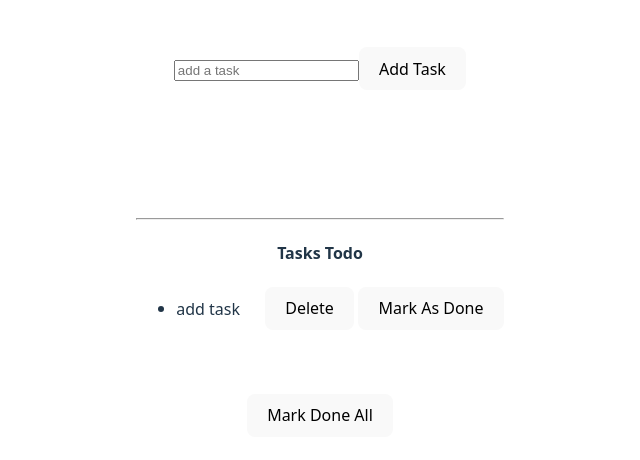
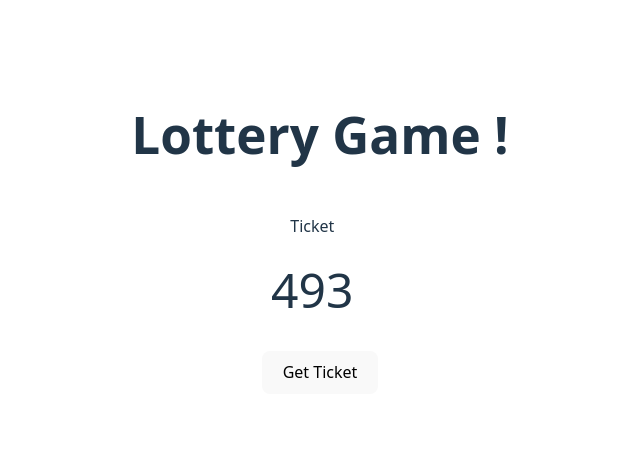
Before and after one commit to Anuragchauhan85/ReactJs, a React (Vite) app in the folder react-state/: page / in a window 1280 px wide. Shown: the part 158-618 px from the top of the page, without its empty margins (320-960 px from the left). Built offline with nearby package versions, Linux system fonts and the light colour scheme.

Commit message:
lottery game

```diff
--- a/react-state/src/App.jsx
+++ b/react-state/src/App.jsx
@@ -4,7 +4,10 @@ import './App.css'
 import LikeButton from './LikeButton';
 import LudoBoard from './Ludo';
 import TodoList from './todoList';
-
+import Lottery from './Lottery';
+import TicketNum from './TicketNum';
+import Ticket from './Ticket';
+import { sum } from './helper';
 function App() {
   // const [count, setCount] = useState(0)
 
@@ -20,11 +23,28 @@ function App() {
   //      <LudoBoard/>
   //   </>
   // );
-   return (
-     <>
-       <TodoList/>
-     </>
-   );
+  //  return (
+  //    <>
+  //      <TodoList/>
+  //    </>
+  //  );
+  // return (
+  //   <>
+  //     <Lottery/>
+  //   </>
+  // )
+  let winCondition = (ticket) => {
+    // return sum(ticket) === 15;                                win condition for sum of num is 15
+    // return ticket.every((num) => num === ticket[0]);          win condition for all num is same
+    return ticket[0] === 0;
+    //         win condition first num is 0
+  }
+
+    return (
+      <>
+        <Lottery n={3} winCondition={winCondition} />
+      </>
+    );
 }
 
 export default App
--- /dev/null
+++ b/react-state/src/Button.jsx
@@ -0,0 +1,3 @@
+export default function Button({action}) {
+  return  <button onClick={action}>Get Ticket</button>;
+}
--- /dev/null
+++ b/react-state/src/Lottery.css
@@ -0,0 +1,9 @@
+.ticket{
+    border:1px solid white;
+    border-radius: 10px;
+    height: 50px;
+    display: flex;
+    justify-content: center;
+    align-items:center;
+
+}
--- /dev/null
+++ b/react-state/src/Lottery.jsx
@@ -0,0 +1,23 @@
+import { useState } from "react";
+import { genTicket,sum } from "./helper";
+import Ticket from "./Ticket";
+import Button from "./Button";
+
+export default function Lottery({n=3,winCondition}) {
+  let [ticket, setTicket] = useState(genTicket(n));
+  let isWinning = winCondition(ticket);
+
+  let buyTicket = () => {
+    setTicket(genTicket(n));
+  }
+
+    return (
+      <div>
+        <h1>Lottery Game !</h1>
+        <Ticket ticket={ticket} />
+        <br />
+        <Button action={buyTicket} />
+        <h3>{isWinning && "Congratulations, you won the ticket"}</h3>
+      </div>
+    );
+}
--- /dev/null
+++ b/react-state/src/Ticket.css
@@ -0,0 +1,6 @@
+.Ticket{
+    border: 1px solid white;
+    border-radius: 14px;
+    width: 300px;
+    margin-left: 30px;
+}
--- /dev/null
+++ b/react-state/src/Ticket.jsx
@@ -0,0 +1,14 @@
+import TicketNum from "./TicketNum";
+import "./Ticket.css"
+export default function Ticket({ ticket }) {
+    return (
+        <div className="Ticket">
+            <p>Ticket</p>
+            {
+                ticket.map((num, idx) => (
+                    <TicketNum num={num} key={idx}/>
+                ))
+            }
+        </div>
+    );
+}
--- /dev/null
+++ b/react-state/src/TicketNum.css
@@ -0,0 +1,3 @@
+.TicketNum{
+    font-size: 3rem;
+}
--- /dev/null
+++ b/react-state/src/TicketNum.jsx
@@ -0,0 +1,5 @@
+import "./TicketNum.css"
+
+export default function TicketNum({num}) {
+  return  <span className="TicketNum">{num}</span>;
+}
--- /dev/null
+++ b/react-state/src/helper.js
@@ -0,0 +1,13 @@
+function genTicket(n) {
+    let arr = new Array(n);
+    for (let i = 0; i < n; i++){
+        arr[i] = Math.floor(Math.random() * 10);
+    }
+    return arr;
+}
+
+function sum(arr) {
+    return arr.reduce((sum, curr) => sum + curr, 0);
+}
+
+export { genTicket,sum };
```
